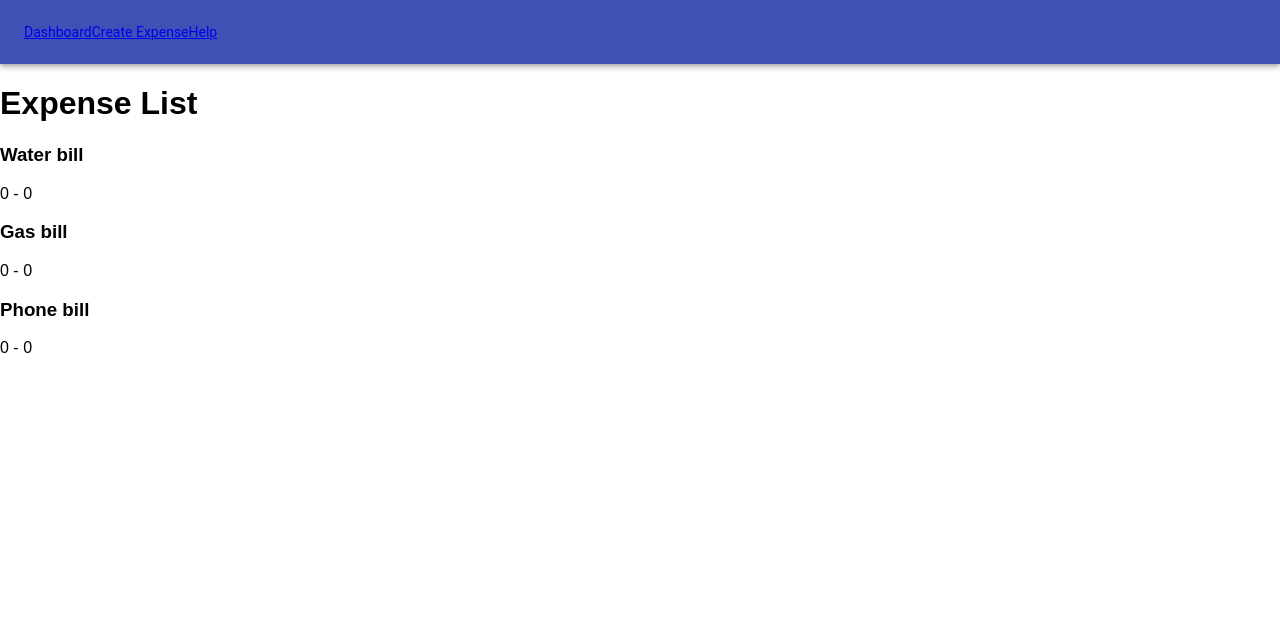
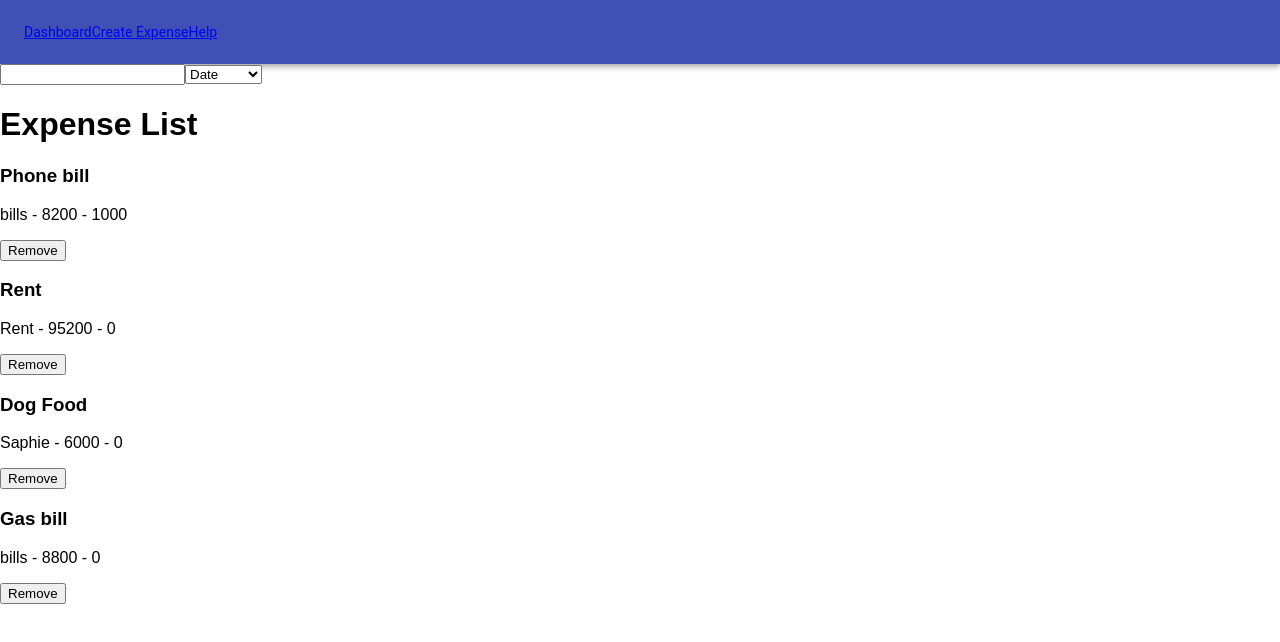
Before and after one commit to mapsonj/budget-app, a React (Create React App) app: page / in a window 1280 px wide. Shown: the top 642 px of the page. Built offline with nearby package versions, Linux system fonts and the light colour scheme.

Commit message:
added add/edit functionality and date picker

```diff
--- a/package.json
+++ b/package.json
@@ -6,6 +6,8 @@
     "@material-ui/core": "^3.1.1",
     "@material-ui/icons": "^3.0.1",
     "babel-plugin-transform-object-rest-spread": "^6.26.0",
+    "date-fns": "^2.0.0-alpha.16",
+    "material-ui-pickers": "^1.0.0-rc.17",
     "react": "^16.5.2",
     "react-dom": "^16.5.2",
     "react-redux": "^5.0.7",
--- a/src/App.js
+++ b/src/App.js
@@ -9,15 +9,13 @@ import getVisibleExpenses from './selectors/expenses';
 import './App.css';
 const store = configureStore();
 
-store.dispatch(addExpense({ description: 'Water bill'}));
-store.dispatch(addExpense({ description: 'Gas bill'}));
-store.dispatch(addExpense({ description: 'Phone bill'}));
-//store.dispatch(setTextFilter('water'));
+
+store.dispatch(addExpense({ category: 'bills', description: 'Gas bill', amount: 8800}));
+store.dispatch(addExpense({ category: 'bills', description: 'Phone bill', amount: 8200, createdAt: 1000}));
+store.dispatch(addExpense({ category: 'Saphie', description: 'Dog Food', amount: 6000}));
+store.dispatch(addExpense({ category: 'Rent', description: 'Rent', amount: 95200}));
+
 //store.dispatch(sortByCategory());
-
-setTimeout(() => {
-	store.dispatch(setTextFilter('bill'));
-}, 3000)
 
 const state = store.getState();
 const visibleExpenses = getVisibleExpenses(state.expenses, state.filters);
--- a/src/components/AddExpense/AddExpense.js
+++ b/src/components/AddExpense/AddExpense.js
@@ -1,8 +1,10 @@
 import React from 'react';
+import ExpenseForm from '../ExpenseForm';
 
 const AddExpense = () => (
 	<div>
-		this is my add expense page.
+		<h1>Add Expense</h1>
+		<ExpenseForm />
 	</div>
 );
 
--- a/src/components/Dashboard/ExpenseDashboard.js
+++ b/src/components/Dashboard/ExpenseDashboard.js
@@ -1,8 +1,10 @@
 import React from 'react';
 import ExpenseList from '../ExpenseList';
+import ExpenseListFilters from '../ExpenseListFilters';
 
 const ExpenseDashboard = () => (
 	<div>
+		<ExpenseListFilters />
 		<ExpenseList />
 	</div>
 );
--- /dev/null
+++ b/src/components/ExpenseForm.js
@@ -0,0 +1,72 @@
+import React from 'react';
+import DateFnsUtils from 'material-ui-pickers/utils/date-fns-utils';
+import DatePicker from 'material-ui-pickers/DatePicker';
+import MuiPickersUtilsProvider from 'material-ui-pickers/utils/MuiPickersUtilsProvider';
+
+export default class ExpenseForm extends React.Component {
+	state = {
+		description: '',
+		note: '',
+		category: '',
+		amount: '',
+		createdAt: new Date()
+	};
+	onDescriptionChange = (e) => {
+		const description = e.target.value;
+		this.setState(() => ({ description }));
+	};
+
+	onAmountChange = (e) => {
+		const amount = e.target.value;
+		if(amount.match(/^\d*(\.\d{0,2})?$/)) {
+			this.setState(() => ({ amount }));
+		}
+	};
+
+	onNoteChange = (e) => {
+		// e.persist
+		// this.setState(() => ({ note: e.target.value }));
+		const note = e.target.value;
+		this.setState(() => ({ note }));
+	};
+	onDateChange = (createdAt) => {
+		this.setState({ createdAt });
+	}
+	render() {
+		const { selectedDate } = this.state;
+		return (
+			<div>
+				<form>
+					<input
+						type="text"
+						placeholder="Description"
+						autoFocus
+						value={this.state.description}
+						onChange={this.onDescriptionChange}
+					/>
+					<input
+						type="text"
+						placeholder="Amount"
+						value={this.state.amount}
+						onChange={this.onAmountChange}
+					/>
+					<textarea
+						placeholder="Add a note for your expense (optional)"
+						onChange={this.onNoteChange}
+					>
+					</textarea>
+					<MuiPickersUtilsProvider utils={DateFnsUtils}>
+			      <DatePicker
+			        value={this.state.createdAt}
+			        autoOk='true'
+			        format='MM/dd/yyyy'
+			        showTodayButton='true'
+          		onChange={this.onDateChange}
+			      />
+		      </MuiPickersUtilsProvider>
+					<button>Add Expense</button>
+				</form>
+			</div>
+		)
+	}
+}
--- a/src/components/ExpenseList.js
+++ b/src/components/ExpenseList.js
@@ -1,6 +1,8 @@
 import React from 'react';
 import { connect } from 'react-redux';
 import ExpenseListItem from './ExpenseListItem';
+import selectExpenses from '../selectors/expenses';
+import { addExpense } from '../actions/expenses';
 
 const ExpenseList = (props) => (
 		<div>
@@ -13,8 +15,7 @@ const ExpenseList = (props) => (
 
 const mapStateToProps = (state) => {
 	return {
-		expenses: state.expenses,
-		filters: state.filters
+		expenses: selectExpenses(state.expenses, state.filters)
 	};
 };
 
--- /dev/null
+++ b/src/components/ExpenseListFilters.js
@@ -0,0 +1,35 @@
+import React from 'react';
+import { connect } from 'react-redux';
+import { setTextFilter, sortByDate, sortByCategory, sortByAmount } from '../actions/filters';
+
+const ExpenseListFilters = (props) => (
+	<div>
+		<input type="text" value={props.filters.text} onChange={(e) => {
+			props.dispatch(setTextFilter(e.target.value));
+		}} />
+		<select
+			value={props.filters.sortBy}
+			onChange={(e) => {
+				if (e.target.value === 'date') {
+					props.dispatch(sortByDate());
+				} else if (e.target.value === 'amount') {
+					props.dispatch(sortByAmount());
+				} else if (e.target.value === 'category') {
+					props.dispatch(sortByCategory());
+				}
+			}}
+		>
+			<option value="amount">Amount</option>
+			<option value="category">Category</option>
+			<option value="date">Date</option>
+		</select>
+	</div>
+);
+
+const mapStateToProps = (state) => {
+	return {
+		filters: state.filters
+	};
+};
+
+export default connect(mapStateToProps)(ExpenseListFilters);
--- a/src/components/ExpenseListItem.js
+++ b/src/components/ExpenseListItem.js
@@ -1,10 +1,15 @@
 import React from 'react';
+import { connect } from 'react-redux';
+import { removeExpense } from '../actions/expenses';
 
-const ExpenseListItem = ({ description, amount, createdAt }) => (
+const ExpenseListItem = ({ dispatch, category, id, description, amount, createdAt }) => (
 		<div>
 			<h3>{description}</h3>
-			<p>{amount} - {createdAt}</p>
+			<p>{category} - {amount} - {createdAt}</p>
+			<button onClick={() => {
+			dispatch(removeExpense({id}));
+		}}>Remove</button>
 		</div>
 );
 
-export default ExpenseListItem;
+export default connect()(ExpenseListItem);
```
Also changed, not shown: 1 other file (tests, documents, lock files or other folders).
